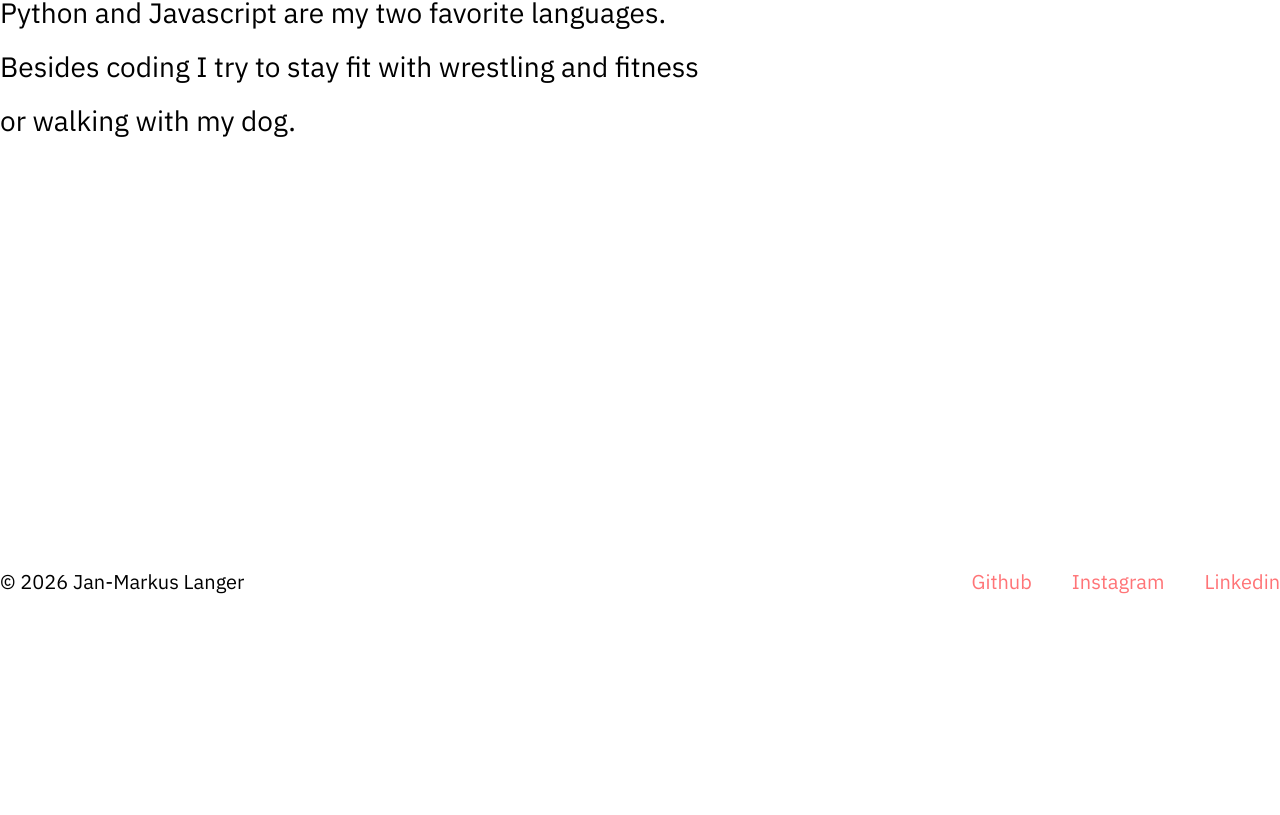
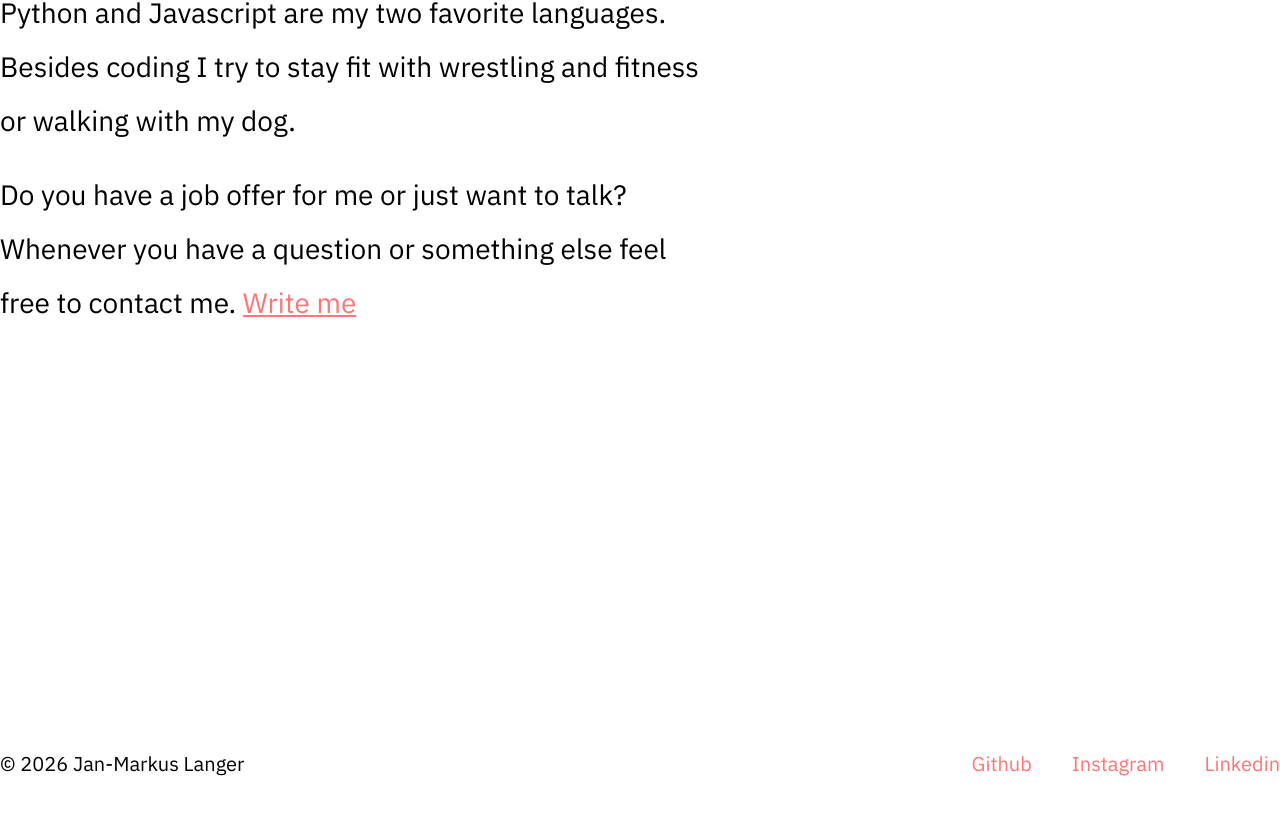
Before and after one commit to janmarkuslanger/janmarkuslanger.github.io, a Nuxt app: page / in a window 1280 px wide. Shown: the part 1779-2594 px from the top of the page. Before the commit the page ends 2414 px from the top, so only its background shows below. Built offline with nearby package versions, Linux system fonts and the light colour scheme.

Commit message:
Update Intro.vue

```diff
--- a/components/Intro.vue
+++ b/components/Intro.vue
@@ -17,6 +17,7 @@
       <div class="text">
         <p>Hey there 👋, my name is Jan and I am a so called computer freak from germany.<br>I love to code all day with tons of coffee.<br>Back in the days as a young student I needed money. So I started coding websites with HTML and CSS.<br>Later on I was learning Javascript which is one of my two favorite languages. Next to Javscript I was learning NodeJS, PHP and MySQL. With those languages and tools I was able to create websites, shops and apps. But that wasn´t enought for me, because PHP didn´t make me happy at all. So I decided to learn Python. It was love of the first sight. With Python I can code all the things you need as a software engineer. I built an instagram bot, a twitter bot and an api cms system.</p>
         <p>Python and Javascript are my two favorite languages.<br>Besides coding I try to stay fit with wrestling and fitness or walking with my dog.</p>
+        <p>Do you have a job offer for me or just want to talk? Whenever you have a question or something else feel free to contact me. <a href="mailto:janmarkuslanger10121994@gmail.com">Write me</a></p>
       </div>
 
     </div>
@@ -127,5 +128,8 @@ export default {
       font-size: 28px;
       line-height: 54px;
     }
+    .text a {
+      color: $red;
+    }
   }
 </style>
```
